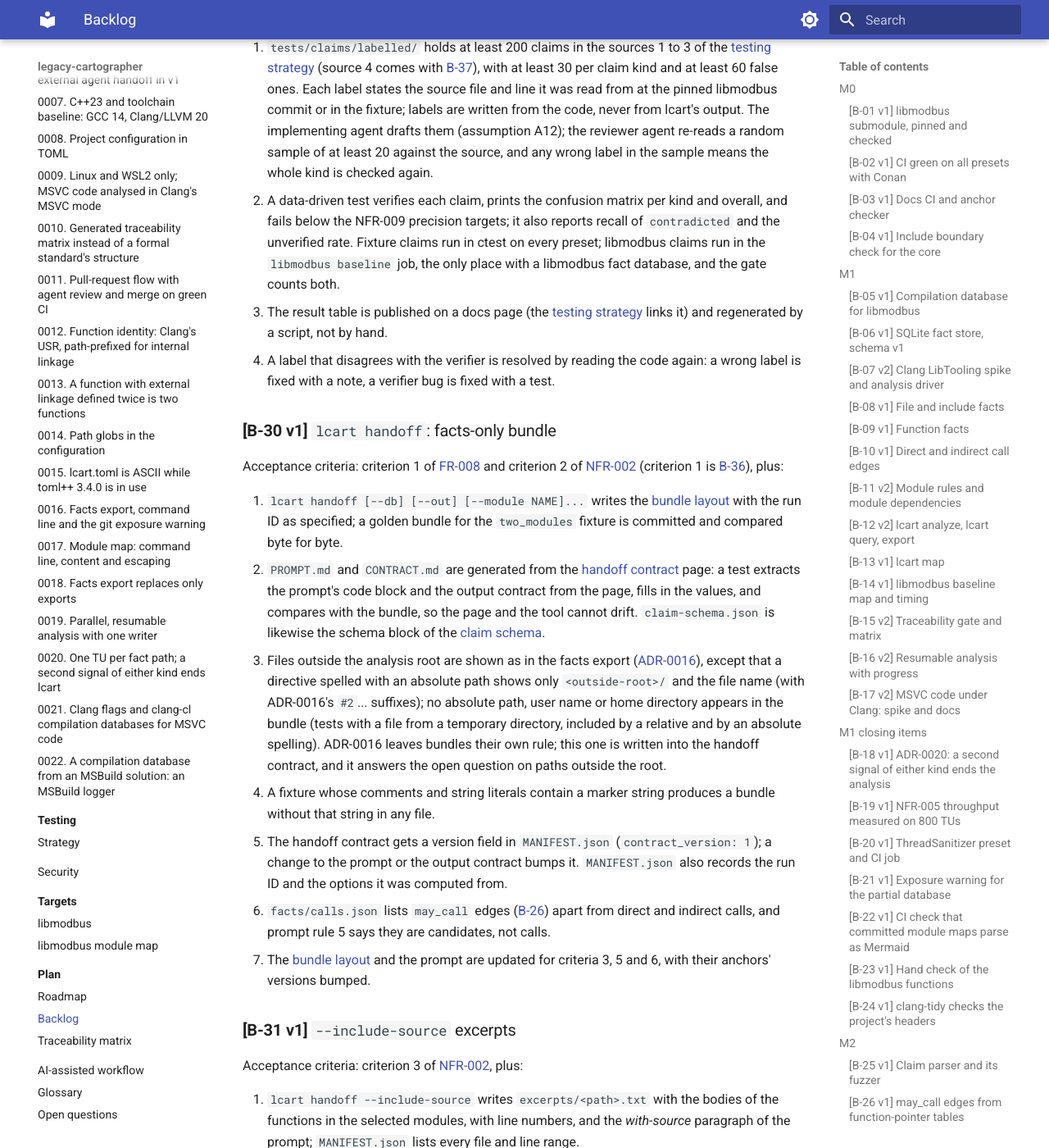
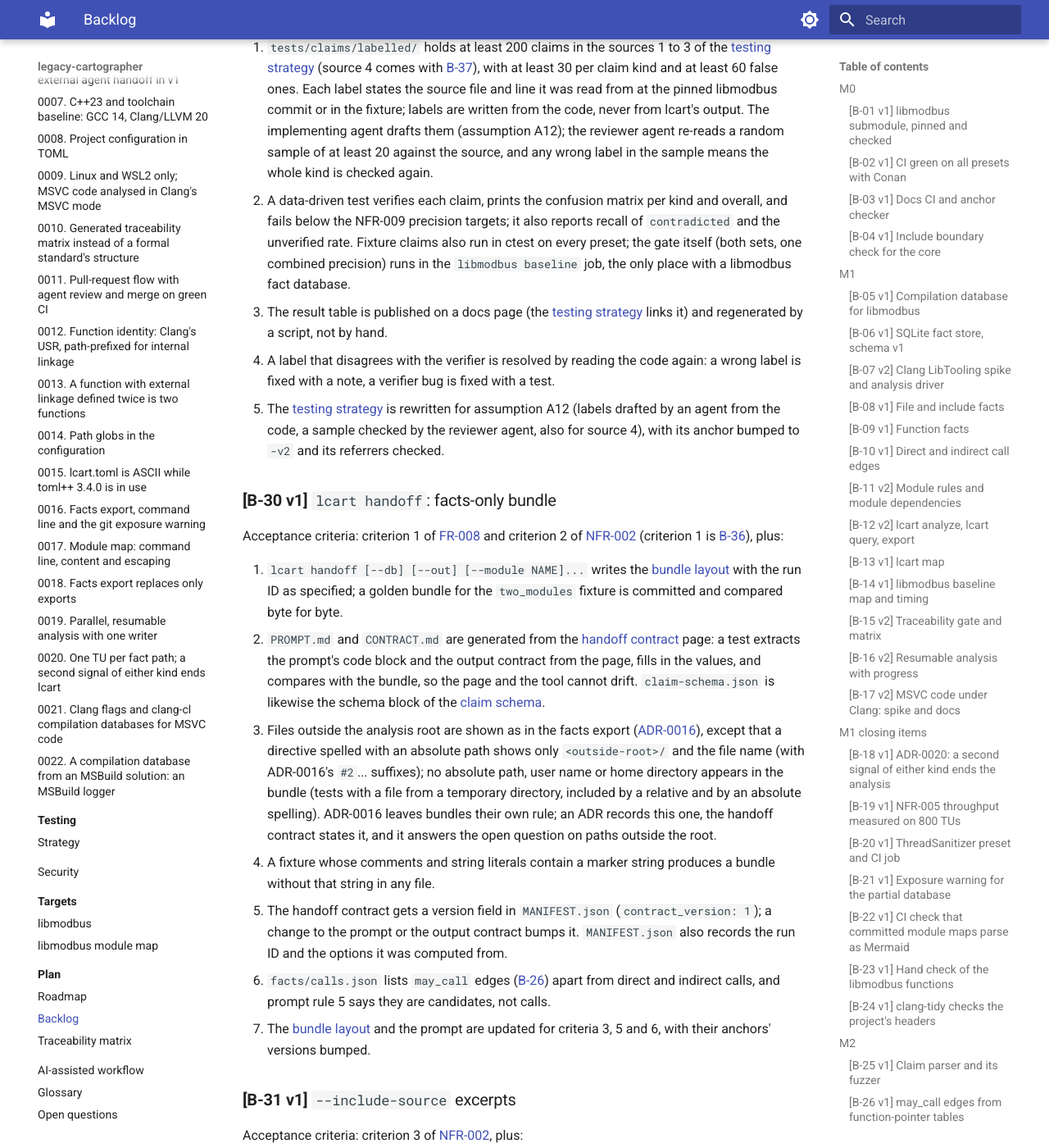
Before and after one commit to Tomek52/legacy-cartographer, an MkDocs documentation site: the page built from docs/plan/backlog.md, in a window 1280 px wide and 1400 px high, scrolled down 21225 px. Shown: the whole window at 82% size. Built offline with MkDocs 1.6.1 and Material for MkDocs 9.7.7, drawn with Linux system fonts in a browser that asks for light colours; some of the changed text lies outside the part shown.

Commit message:
docs(plan): address re-review of the M2 backlog
B-29 rewrites the testing strategy's labelling paragraph for A12 and
runs the combined accuracy gate in the libmodbus baseline job; B-28
criteria are in order; B-30's bundle path rule gets an ADR.

Co-Authored-By: Claude Opus 5.5 <noreply@anthropic.com>
Claude-Session: https://claude.ai/code/session_01Sn6UD6WxmmXBAgKToBQUdD

```diff
--- a/docs/plan/backlog.md
+++ b/docs/plan/backlog.md
@@ -911,9 +911,9 @@ except criterion 2 (B-33), and criterion 3 of
    files for a fixture: the report has no generation time (NFR-004
    criterion 3 allows one only in a separate metadata block, and none is
    needed).
-5. The handoff contract version (B-30) is in the report; `lcart verify`,
+4. The handoff contract version (B-30) is in the report; `lcart verify`,
    which has no bundle, writes `null`.
-4. The report's `agent` field is empty for `lcart verify` and filled by
+5. The report's `agent` field is empty for `lcart verify` and filled by
    `--agent` in `lcart ingest` (B-33).
 
 ### <a id="b29-labelled-claim-set-v1"></a>**[B-29 v1]** Labelled claim set and accuracy gate
@@ -934,15 +934,19 @@ plus:
 2. A data-driven test verifies each claim, prints the confusion matrix per
    kind and overall, and fails below the NFR-009 precision targets; it also
    reports recall of `contradicted` and the unverified rate. Fixture claims
-   run in ctest on every preset; libmodbus claims run in the
-   `libmodbus baseline` job, the only place with a libmodbus fact
-   database, and the gate counts both.
+   also run in ctest on every preset; the gate itself (both sets, one
+   combined precision) runs in the `libmodbus baseline` job, the only
+   place with a libmodbus fact database.
 3. The result table is published on a docs page (the
    [testing strategy](../testing/strategy.md) links it) and regenerated by a
    script, not by hand.
 4. A label that disagrees with the verifier is resolved by reading the code
    again: a wrong label is fixed with a note, a verifier bug is fixed with a
    test.
+5. The [testing strategy](../testing/strategy.md#testing-verifier-accuracy-v1)
+   is rewritten for assumption A12 (labels drafted by an agent from the
+   code, a sample checked by the reviewer agent, also for source 4), with
+   its anchor bumped to `-v2` and its referrers checked.
 
 ### <a id="b30-facts-only-handoff-bundle-v1"></a>**[B-30 v1]** `lcart handoff`: facts-only bundle
 
@@ -967,8 +971,8 @@ and criterion 2 of [NFR-002](../specs/requirements.md#nfr002-no-source-egress-by
    no absolute path, user name or home directory appears in the bundle
    (tests with a file from a temporary directory, included by a relative
    and by an absolute spelling). ADR-0016 leaves bundles their own rule;
-   this one is written into the handoff contract, and it answers the open
-   question on paths outside the root.
+   an ADR records this one, the handoff contract states it, and it answers
+   the open question on paths outside the root.
 4. A fixture whose comments and string literals contain a marker string
    produces a bundle without that string in any file.
 5. The handoff contract gets a version field in `MANIFEST.json`
```
Also changed, not shown: other parts of docs/plan/backlog.md (+1 -1 lines).
